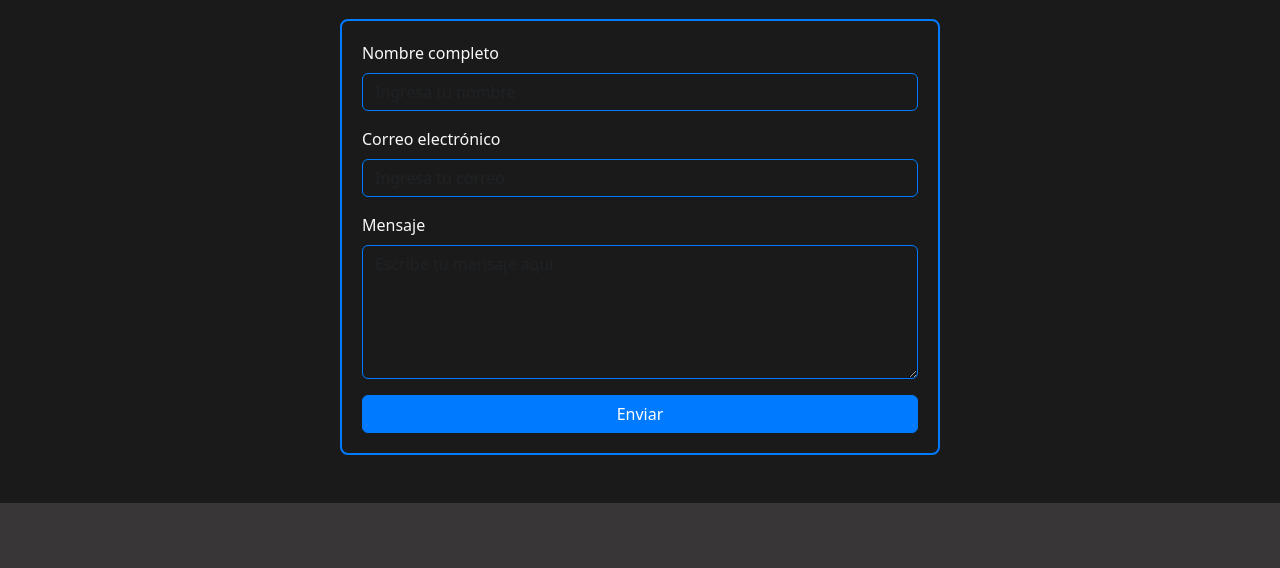
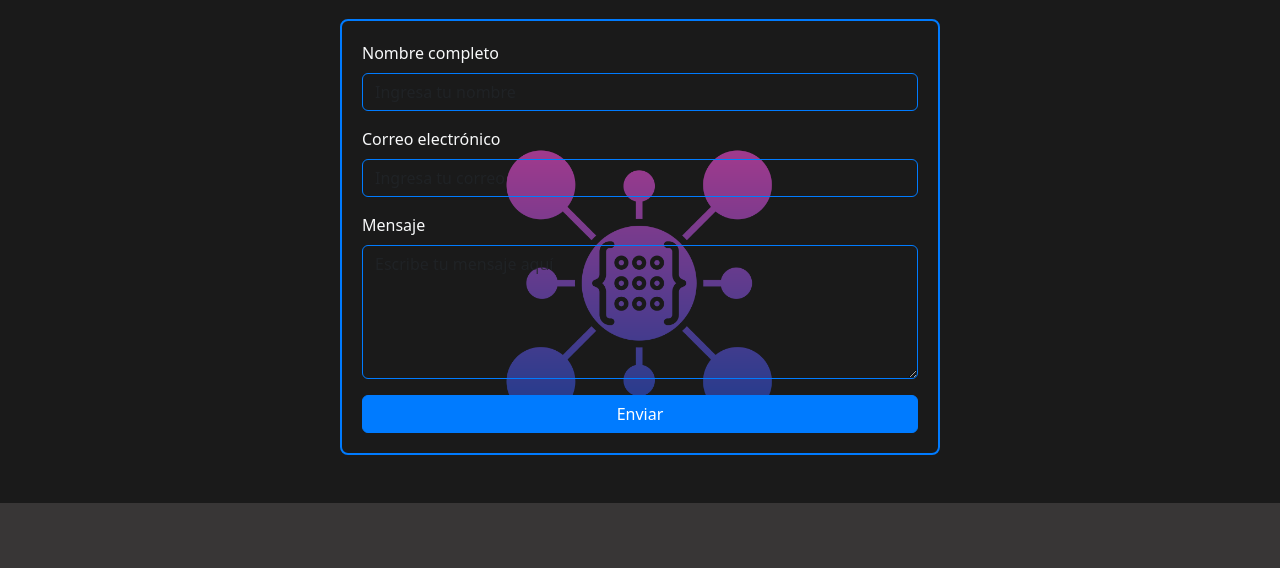
Before and after one commit to jzpoe/techtool, a plain HTML site: page contacto.html in a window 1280 px wide. Shown: the part 177-745 px from the top of the page. Drawn offline with nearby package versions, Linux system fonts and the light colour scheme.

Commit message:
se agrega fondo para pagina contacto 2

```diff
--- a/css/contacto.css
+++ b/css/contacto.css
@@ -1,6 +1,6 @@
 body {
   color: #f8f9fa;
-  background: url('alcanzar.png') center center no-repeat; /* Solo una imagen centrada */
+  background: url('../img/alcanzar.png') center center no-repeat; /* Solo una imagen centrada */
   background-size: 22%; /* Ajusta el tamaño de la imagen */
   background-color: #1a1a1a; /* Fondo oscuro si hay espacios */
 
```
